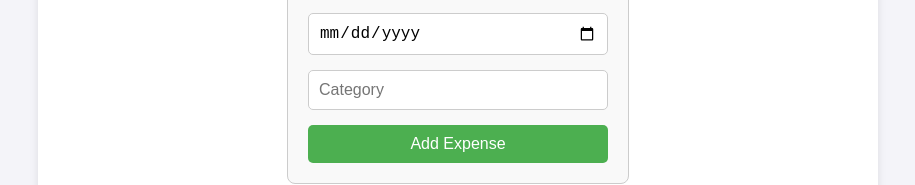
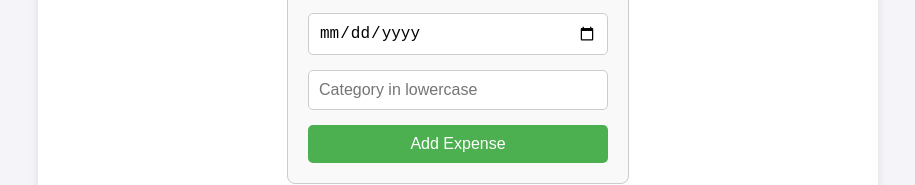
Before and after one commit to Obedine-Flore/Personal_Budget_Manager, a React (Create React App) app in the folder budget-manager/: page / in a window 1280 px wide. Shown: the part 307-492 px from the top of the page, without its empty margins (182-1097 px from the left). Built offline with nearby package versions, Linux system fonts and the light colour scheme.

Commit message:
my commit

```diff
--- a/budget-manager/src/components/ExpenseForm.js
+++ b/budget-manager/src/components/ExpenseForm.js
@@ -64,7 +64,7 @@ const ExpenseForm = ({ dispatch }) => {
         type="text"
         value={expense.category}
         onChange={(e) => setExpense({ ...expense, category: e.target.value })}
-        placeholder="Category"
+        placeholder="Category in lowercase"
         required
         style={{
           padding: '10px',
```
